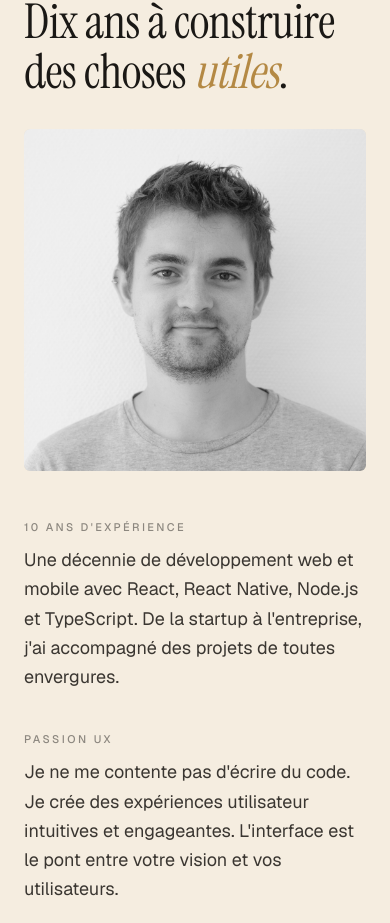
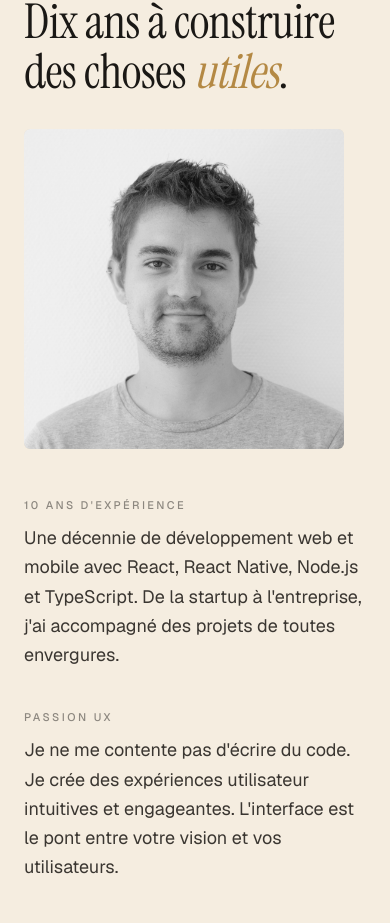
Before and after one commit to antoine-souesme/website, a Next.js app: page / in a window 390 px wide. Shown: the part 1294-2217 px from the top of the page. Built offline with nearby package versions, Linux system fonts and the light colour scheme; no server answers.

Commit message:
fix: Photo plus petite en mobile
Co-Authored-By: Claude Opus 5.5 (1M context) <noreply@anthropic.com>

```diff
--- a/app/components/About.tsx
+++ b/app/components/About.tsx
@@ -11,12 +11,12 @@ const About = () => {
               Dix ans à construire des choses{" "}
               <span className="serif-em">utiles</span>.
             </h2>
-            <div className="relative aspect-square rounded-md overflow-hidden bg-sand-200">
+            <div className="relative aspect-square w-full max-w-xs lg:max-w-none rounded-md overflow-hidden bg-sand-200">
               <Image
                 src="/images/pp_square.png"
                 alt="Portrait d'Antoine Souesme"
                 fill
-                sizes="(min-width: 1024px) 40vw, 100vw"
+                sizes="(min-width: 1024px) 40vw, 320px"
                 className="object-cover"
                 priority
               />
```
